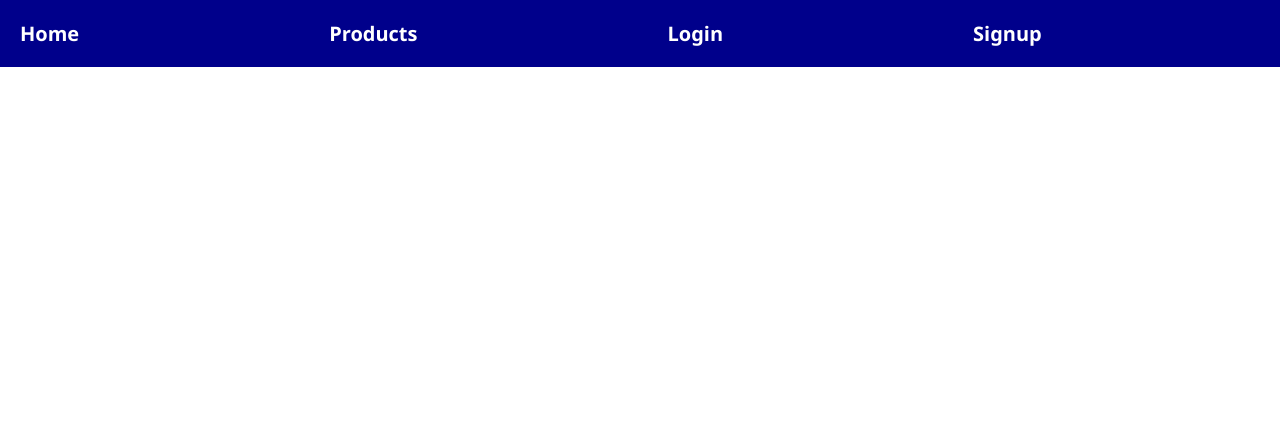
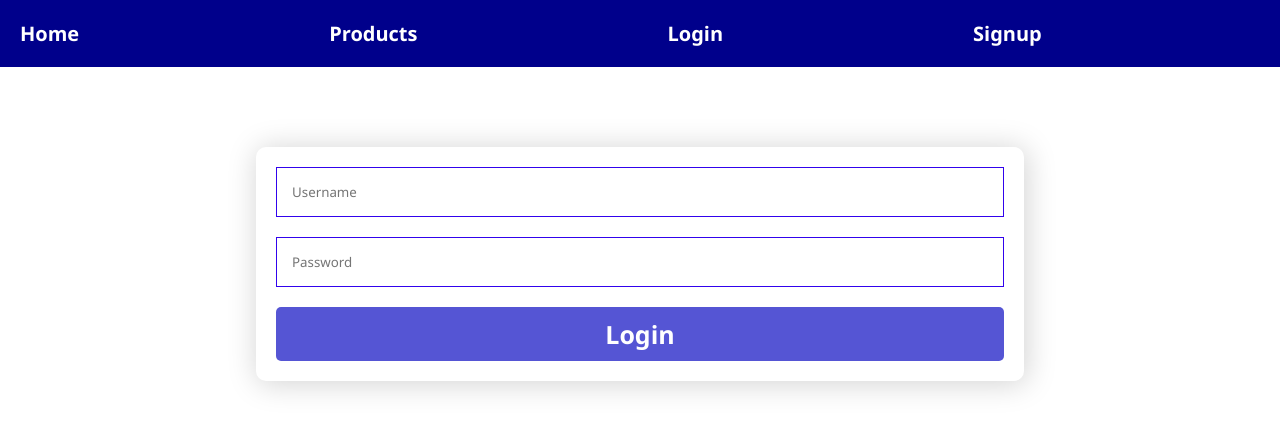
Before and after one commit to syedimran786/jsonreactcrud, a React (Vite) app: page /login in a window 1280 px wide. Shown: the top 430 px of the page. Built offline with nearby package versions, Linux system fonts and the light colour scheme.

Commit message:
protected route added

```diff
--- a/src/App.jsx
+++ b/src/App.jsx
@@ -8,6 +8,7 @@ import Login from './components/pages/Login'
 import Signup from './components/pages/Signup'
 import Navbar from './components/Navbar'
 import Authentication from './components/Authentication'
+import ProtectedProducts from './components/pages/ProtectedProducts'
 
 
 
@@ -22,7 +23,9 @@ function App() {
         <Routes>
           <Route path='/' element={<Home />} />
 
-          <Route path='/products' element={<Products />} />
+          <Route path='/products' element={<ProtectedProducts>
+            <Products />
+          </ProtectedProducts>} />
 
 
           <Route path='/productdetails/:pid' element={<ProductDetails />} />
--- a/src/components/pages/Login.jsx
+++ b/src/components/pages/Login.jsx
@@ -1,11 +1,45 @@
-import React from 'react'
+import React, { useContext, useState } from 'react'
+import ButtonComponent from '../ButtonComponent'
+import { AuthContext } from '../Authentication'
+import { Navigate, useNavigate } from 'react-router-dom'
 
-function s() {
+function Login() {
+
+  let [loginData, setLoginData] = useState({ username: "", password: "" })
+  let navigate = useNavigate()
+
+  let { login } = useContext(AuthContext)
+
+  let updateLoginData = ({ target: { value, name } }) => {
+    setLoginData({ ...loginData, [name]: value })
+  }
+
+  let submitLogin = (e) => {
+    e.preventDefault()
+    console.log(loginData)
+    if (loginData.username === "" || loginData.password === "") {
+      alert("Please Fill All The Fields")
+      return false
+    }
+
+    login(loginData);
+    navigate("/")
+
+
+  }
+
+
   return (
-    <div>
-
-    </div>
+    <form onSubmit={submitLogin}>
+      <div>
+        <input type="text" placeholder='Username' name='username' onChange={updateLoginData} />
+      </div>
+      <div>
+        <input type="password" placeholder='Password' name='password' onChange={updateLoginData} />
+      </div>
+      <ButtonComponent classname="update-message">Login</ButtonComponent>
+    </form>
   )
 }
 
-export default s
+export default Login
--- /dev/null
+++ b/src/components/pages/ProtectedProducts.jsx
@@ -0,0 +1,20 @@
+import React, { useContext } from 'react'
+import { AuthContext } from '../Authentication'
+import { Navigate } from 'react-router-dom';
+
+function ProtectedProducts({ children }) {
+    let { isloggin } = useContext(AuthContext);
+    console.log(children)
+    console.log(isloggin)
+    if (isloggin) {
+        return <>
+            {children}
+        </>
+    }
+    else {
+        return <Navigate to="/login" />
+    }
+
+}
+
+export default ProtectedProducts
```
